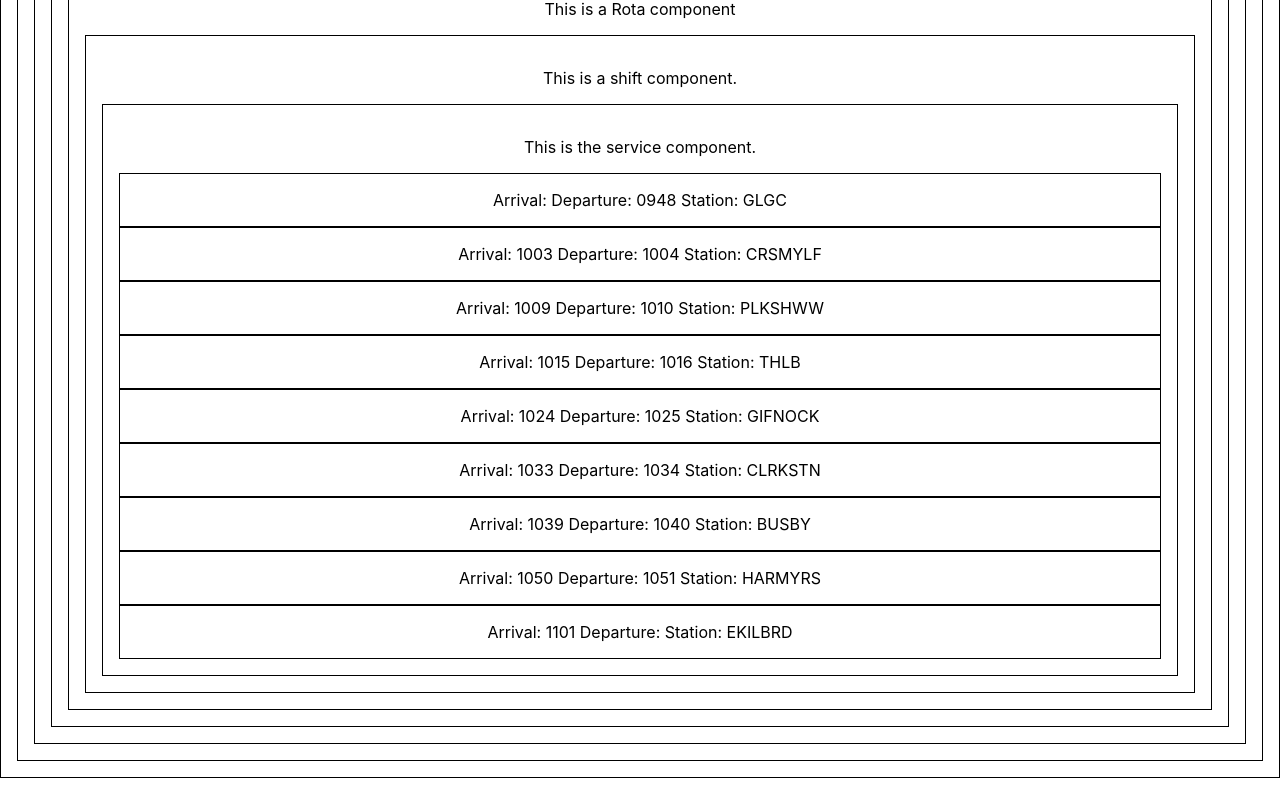
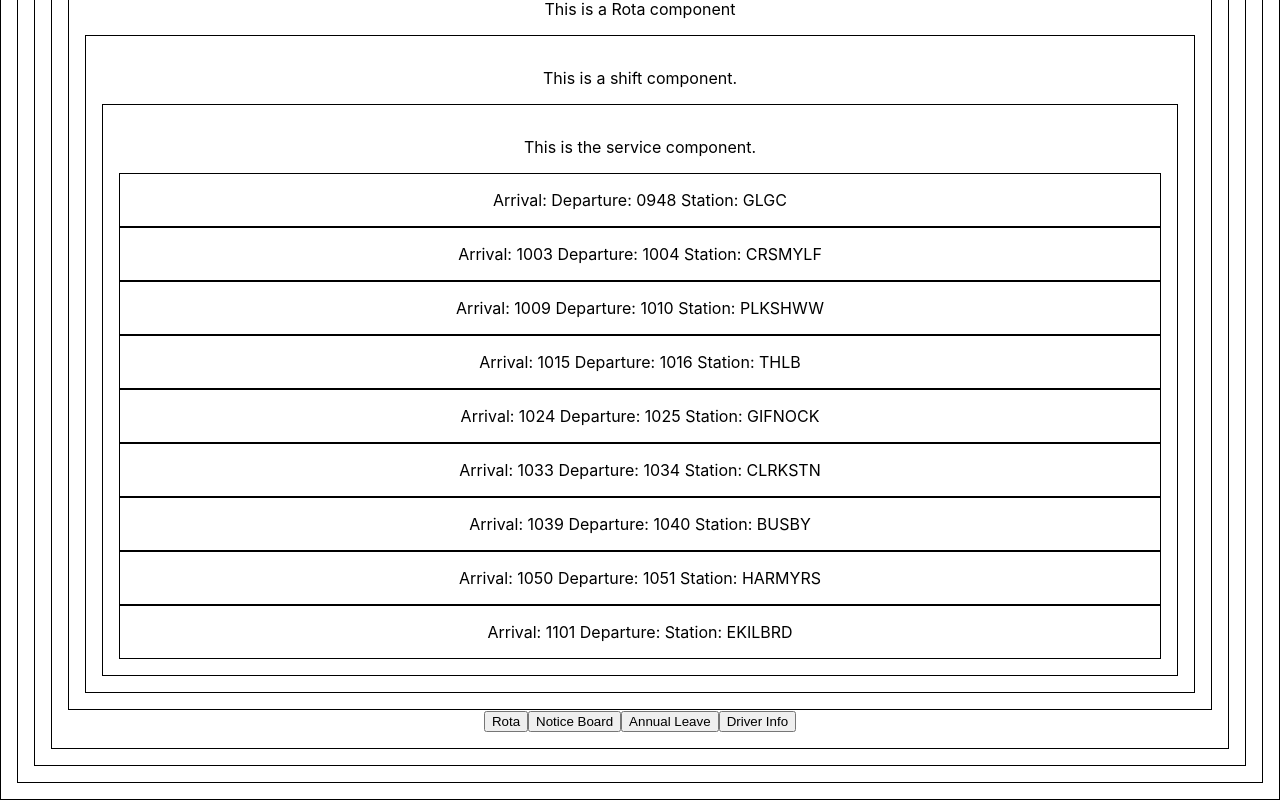
Before and after one commit to erikesund/train-app-system, a React (Create React App) app in the folder cab-app/: page / in a window 1280 px wide. Shown: the part 418-1218 px from the top of the page. Before the commit the page ends 1196 px from the top, so only its background shows below. Built offline with nearby package versions, Linux system fonts and the light colour scheme.

Commit message:
added viewmode state

```diff
--- a/cab-app/src/components/Driver/DriverOptions.js
+++ b/cab-app/src/components/Driver/DriverOptions.js
@@ -7,6 +7,10 @@ function DriverOptions ({service}) {
     <div>
       <p>This is the driver options component</p>
       <Rota service={service}/>
+      <button>Rota</button>
+      <button>Notice Board</button>
+      <button>Annual Leave</button>
+      <button>Driver Info</button>
     </div>
   )
 }
--- a/cab-app/src/containers/DriverContainer.js
+++ b/cab-app/src/containers/DriverContainer.js
@@ -5,6 +5,7 @@ function DriverContainer () {
 
   const [newData, setNewData] = useState([]);
   const [serviceArray, setServiceArray] = useState([]);
+  const [viewMode, setViewMode] = useState("")
 
   const getData = async () => {
     const response = await fetch("./test.json")
```
